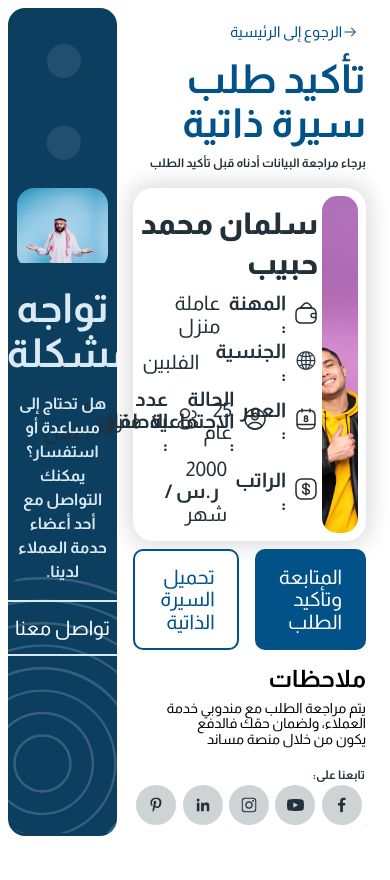
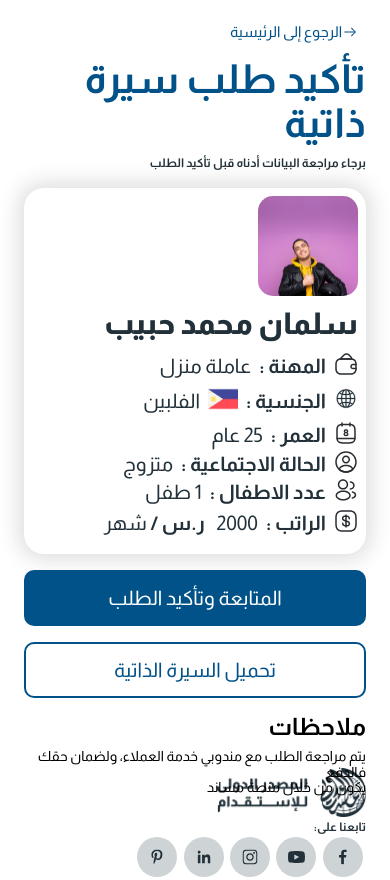
Before and after one commit to OmnikKhaled2121/Estkdam, a React (Vite) app: page /CompleteOrder in a window 390 px wide. Before the commit the page ends 844 px from the top, so only its background shows below. Built offline with nearby package versions, Linux system fonts and the light colour scheme.

Commit message:
Login mobile view

```diff
--- a/src/Pages/CompleteOrder.jsx
+++ b/src/Pages/CompleteOrder.jsx
@@ -132,14 +132,20 @@ function EmpCard({ name, proPic, Information }) {
           boxShadow: "0px 0px 20px 6px #26282A26",
           padding: ".5rem",
           borderRadius: "20px",
-          marginBottom: ".5rem",
+          marginBottom: "1rem",
         }}
       >
-        <Grid item xs={2}>
+        <Grid item md={2} xs={12}>
           <Box
             sx={{
-              width: "100%",
-              height: "100%",
+              width: {
+                md: "100%",
+                xs: "100px"
+              },
+              height: {
+                md: "100%",
+                xs: "100px"
+              },
               borderRadius: "15px",
               overflow: "hidden",
               backgroundImage: `url(${proPic})`,
@@ -150,7 +156,8 @@ function EmpCard({ name, proPic, Information }) {
         </Grid>
         <Grid
           item
-          xs={9.8}
+          md={9.8}
+          xs={12}
           sx={{
             padding: ".5rem 0rem",
             boxSizing: "border-box",
@@ -224,9 +231,15 @@ function EmpCard({ name, proPic, Information }) {
             <Grid
               item
               xs={12}
-              sx={{ display: "flex", justifyContent: "space-between" }}
+              md={12}
+              sx={{
+                display: "flex", justifyContent: "space-between",
+                flexDirection: {
+                  xs: "column"
+                }
+              }}
             >
-              <Info xs={3} type={"العمر"} info={"25 عام"}>
+              <Info md={3} xs={12} type={"العمر"} info={"25 عام"}>
                 <svg
                   xmlns="http://www.w3.org/2000/svg"
                   width="24"
@@ -256,7 +269,7 @@ function EmpCard({ name, proPic, Information }) {
                   />
                 </svg>
               </Info>
-              <Info xs={4} type={"الحالة الاجتماعية"} info={"متزوج"}>
+              <Info md={4} xs={12} type={"الحالة الاجتماعية"} info={"متزوج"}>
                 <svg
                   xmlns="http://www.w3.org/2000/svg"
                   width="24"
@@ -278,7 +291,7 @@ function EmpCard({ name, proPic, Information }) {
                   />
                 </svg>
               </Info>
-              <Info xs={4} type={"عدد الاطفال"} info={"1 طفل"}>
+              <Info md={4} xs={12} type={"عدد الاطفال"} info={"1 طفل"}>
                 <svg
                   xmlns="http://www.w3.org/2000/svg"
                   width="24"
@@ -341,11 +354,20 @@ function EmpCard({ name, proPic, Information }) {
           </Grid>
         </Grid>
       </Grid>
-      <Box sx={{ display: "flex", paddingBottom: "0 " }}>
+      <Box sx={{
+        display: "flex", paddingBottom: "0 ",
+        flexDirection: {
+          xs: "column",
+          md: "row"
+        }
+      }}>
         <Link to={'/OrderReview'}>
 
           <Box
             sx={{
+              textAlign: {
+                xs: "center"
+              },
               padding: "15px 22px",
               borderRadius: "10px",
               background: "#005288",
@@ -355,6 +377,11 @@ function EmpCard({ name, proPic, Information }) {
               fontWeight: "500",
               lineHeight: " 22.32px",
               border: "2px solid #005288",
+
+              marginBottom: {
+                xs: "1rem",
+                md: "0rem"
+              },
               "&:hover": {
                 color: "#005288",
                 background: "white",
@@ -364,10 +391,15 @@ function EmpCard({ name, proPic, Information }) {
             المتابعة وتأكيد الطلب
           </Box>
         </Link>
+
+
         <Box
           sx={{
             padding: "15px 22px",
             borderRadius: "10px",
+            textAlign: {
+              xs: "center"
+            },
             color: "#005288",
             border: "2px solid#005288",
             background: "white",
@@ -375,7 +407,10 @@ function EmpCard({ name, proPic, Information }) {
             fontSize: "20px",
             fontWeight: "500",
             lineHeight: " 22.32px",
-            marginRight: "1rem",
+            marginRight: {
+              xs: "0rem",
+              md: "1rem"
+            },
             "&:hover": {
               background: "#005288",
               color: "white",
--- a/src/Pages/Login.jsx
+++ b/src/Pages/Login.jsx
@@ -69,7 +69,7 @@ export default function Login() {
     setisLoading(false);
   };
   return (
-    <SliderLayout container>
+    <SliderLayout container  >
       <Grid
         component={"form"}
         onSubmit={handleSubmit(onSubmit)}
--- a/src/Pages/OrderReview.jsx
+++ b/src/Pages/OrderReview.jsx
@@ -93,7 +93,10 @@ export default function OrderReview() {
         </Grid>
         <Order name={"سلمان محمد حبيب"} proPic={proPic} />
         <ConfirmOrder />
-        <Grid item xs={12} sx={{ display: "flex", justifyContent: "center" }}>
+        <Grid item xs={12} sx={{
+          display: "flex", justifyContent: "center",
+          margin: "2rem 0"
+        }}>
           <Grid
             sx={{
               padding: "10px 15px",
@@ -177,13 +180,20 @@ function Order({ name, proPic, Information }) {
           boxShadow: "0px 0px 20px 6px #26282A26",
           padding: ".5rem",
           borderRadius: "20px",
+
         }}
       >
-        <Grid item xs={2}>
+        <Grid item md={2} xs={12}>
           <Box
             sx={{
-              width: "100%",
-              height: "100%",
+              width: {
+                md: "100%",
+                xs: "100px"
+              },
+              height: {
+                md: "100%",
+                xs: "100px"
+              },
               borderRadius: "15px",
               overflow: "hidden",
               backgroundImage: `url(${proPic})`,
@@ -194,11 +204,15 @@ function Order({ name, proPic, Information }) {
         </Grid>
         <Grid
           item
-          xs={9.8}
+          md={9.8}
+          xs={12}
           sx={{
             padding: ".5rem 0",
             textAlign: "right",
             color: "#213039",
+            flexDirection: {
+              xs: "column"
+            },
             "& > div:not(:last-child)": { paddingBottom: ".5rem" },
           }}
         >
@@ -206,16 +220,30 @@ function Order({ name, proPic, Information }) {
             container
             sx={{
               display: "flex",
+              flexDirection: {
+                xs: "column"
+              },
               justifyContent: "start",
-              alignItems: "center",
+              alignItems: {
+                xs: "flex-start",
+                md: "center"
+              },
+              alignContent:{
+                md:"space-between"
+              },
               "& > div:not(:last-child)": { marginBottom: ".5rem" },
             }}
           >
             <OrderInfo xs={12} type={"رقم الطلب"} info={"#26454G4"} />
             <OrderInfo xs={12} type={"تاريخ الطلب"} info={"2024-02-15"} />
             <OrderInfo xs={12} type={"الإسم"} info={"سلمان محمد حبيب"} />
-            <Grid item xs={12} sx={{ display: "flex" }}>
-              <Info xs={4} type={"المهنة"} info={"عاملة منزل"}>
+            <Grid item xs={12} sx={{
+              display: "flex",
+              flexDirection: {
+                xs: "column"
+              },
+            }}>
+              <Info md={4} xs={12} type={"المهنة"} info={"عاملة منزل"}>
                 <svg
                   xmlns="http://www.w3.org/2000/svg"
                   width="24"
@@ -238,7 +266,7 @@ function Order({ name, proPic, Information }) {
                 </svg>
               </Info>
               <Info
-                xs={4}
+                md={4} xs={12}
                 type={"الجنسية"}
                 info={"الفلبين"}
                 infoImg={FlagPlihipin}
@@ -259,7 +287,7 @@ function Order({ name, proPic, Information }) {
                 </svg>
               </Info>
               <Info
-                xs={4}
+                md={4} xs={12}
                 type={"الراتب"}
                 info={
                   <>
@@ -316,7 +344,8 @@ function ConfirmOrder({ name, proPic, Information }) {
     >
       <Grid
         item
-        xs={7}
+        md={7}
+        xs={12}
         sx={{
           fontSize: "20px",
           fontWeight: "700",
@@ -340,7 +369,7 @@ function ConfirmOrder({ name, proPic, Information }) {
           تأكيد طلبك من خلالهم
         </Box>
       </Grid>
-      <Grid item container xs={4}>
+      <Grid item container md={4} xs={12}>
         <Box
           item
           xs={12}
--- a/src/Pages/Registeration.jsx
+++ b/src/Pages/Registeration.jsx
@@ -1,5 +1,4 @@
 import React, {  useState } from "react";
-import LoginLayout from "../layout/LoginLayout";
 import { useForm } from "react-hook-form";
 import { joiResolver } from "@hookform/resolvers/joi";
 import Joi from "joi";
@@ -21,6 +20,7 @@ import { Visibility, VisibilityOff } from "@mui/icons-material";
 import FormInput from "../components/FormInput";
 import { Link, useNavigate } from "react-router-dom";
 import axios from "axios";
+import SliderLayout from "../layout/SliderLayout";
 
 
 export default function Registeration() {
@@ -79,7 +79,7 @@ export default function Registeration() {
     console.log("object",inputs)
    };
   return (
-    <LoginLayout container>
+    <SliderLayout container>
       <Grid
         item
         container
@@ -287,6 +287,6 @@ export default function Registeration() {
           </Grid>
         </Link>
       </Grid>
-    </LoginLayout>
+    </SliderLayout>
   );
 }
--- a/src/components/Info.jsx
+++ b/src/components/Info.jsx
@@ -8,6 +8,7 @@ export default function Info({xs, children, type, infoImg, info }) {
         xs={xs}
         sx={{
           display: "flex",
+
           alignItems: "center",
           fontFamily: "Almarai",
           fontSize: "20px",
--- a/src/layout/LoginLayout.jsx
+++ b/src/layout/LoginLayout.jsx
@@ -21,12 +21,13 @@ export default function LoginLayout({ children, img }) {
     </Grid>
   );
 }
- export function MainContent({ xs, children }) {
+export function MainContent({ xs, children }) {
   return (
     <Grid
       item
       container
-      xs={xs}
+      md={xs}
+      xs={12}
       sx={{
         height: "100%",
         display: "flex",
@@ -34,6 +35,7 @@ export default function LoginLayout({ children, img }) {
         alignContent: "space-between",
         padding: "1rem",
         boxSizing: "border-box",
+
       }}
     >
       {children}
@@ -41,10 +43,17 @@ export default function LoginLayout({ children, img }) {
       <Grid
         item
         xs={12}
+        md={12}
         sx={{
           display: "flex",
           justifyContent: "space-between",
           alignItems: "end",
+          flexDirection:{
+            xs:"column"
+          },
+          alignItems:{
+            xs:"flex-start"
+          }
         }}
       >
         <Box sx={{ width: "150px" }}>
@@ -69,7 +78,7 @@ export default function LoginLayout({ children, img }) {
 }
 
 
-function SideSlider({ xs , img }) {
+function SideSlider({ xs, img }) {
   return (
     <Grid
       item
@@ -84,6 +93,10 @@ function SideSlider({ xs , img }) {
         borderRadius: "17px",
         overflow: "hidden",
         position: "relative",
+        display: {
+          xs: "none",
+          md: "flex"
+        }
       }}
     >
       <Grid
--- a/src/layout/SliderLayout.jsx
+++ b/src/layout/SliderLayout.jsx
@@ -1,12 +1,7 @@
 import { Box, Grid } from "@mui/material";
-import logo from "../assets/logo1Footer.png";
 import React from "react";
-import SocialLogos from "../components/SocialLogos";
-import { Link } from "react-router-dom";
 import { MainContent } from "./LoginLayout";
 import CardsSlider from "../components/CardsSlider";
-
-
 
 export default function SliderLayout({ children }) {
     return (
@@ -19,6 +14,7 @@ export default function SliderLayout({ children }) {
                     width: "100vw",
                     padding: ".5rem",
                     justifyContent: "space-between",
+
                 }}
             >
                 <MainContent xs={8.5}>{children}</MainContent>
@@ -27,8 +23,6 @@ export default function SliderLayout({ children }) {
         </>
     )
 }
-
-
 
 function SliderBody({ xs, img }) {
 
@@ -47,6 +41,10 @@ function SliderBody({ xs, img }) {
                     borderRadius: "17px",
                     overflow: "hidden",
                     position: "relative",
+                     display: {
+                        xs: "none",
+                        md: "flex"
+                    }
                 }}
             >
 
@@ -72,13 +70,9 @@ function SliderBody({ xs, img }) {
                         <img src={img} width={"100%"} />
                     </Box>
 
-                    <Box sx={{width:"100%"}}>
+                    <Box sx={{ width: "100%" }}>
                         <CardsSlider />
                     </Box>
-
-
-
-
 
 
                 </Grid>
```
